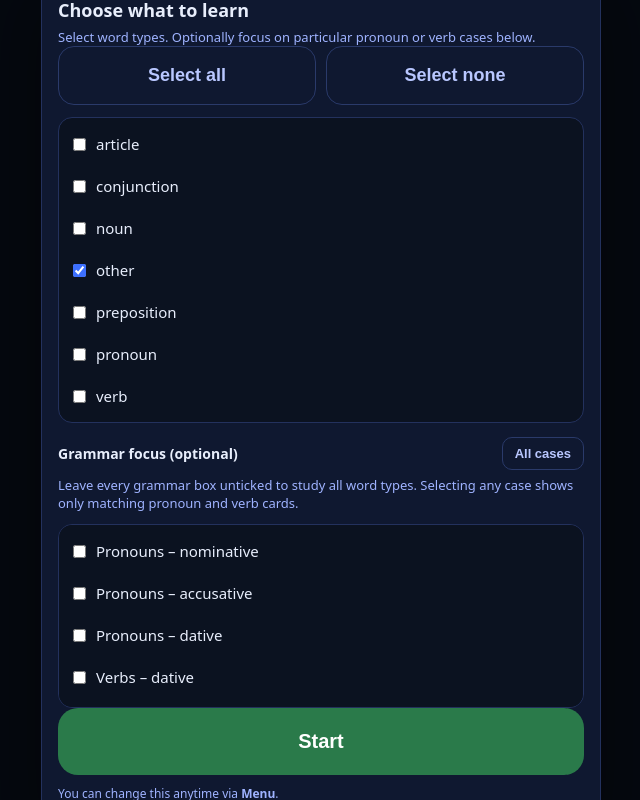
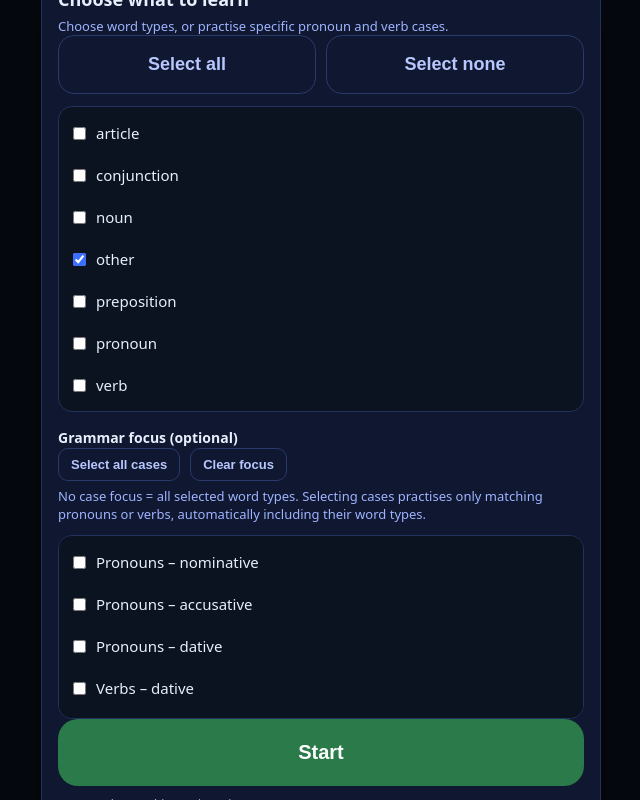
Before and after one commit to adb67/german-flashcards, a plain HTML site: page index.html in a window 1280 px wide. Shown: the whole page, without its empty margins (319-959 px from the left). Drawn offline with Linux system fonts and the light colour scheme.

Commit message:
Clarify select all cases and clear grammar focus actions

```diff
--- a/index.html
+++ b/index.html
@@ -11,7 +11,7 @@
   <section id="menuOverlay" class="overlay hidden" aria-modal="true" role="dialog">
     <div class="overlayCard">
       <div class="overlayTitle">Choose what to learn</div>
-      <div class="overlaySub">Select word types. Optionally focus on particular pronoun or verb cases below.</div>
+      <div class="overlaySub">Choose word types, or practise specific pronoun and verb cases.</div>
 
       <div class="row">
         <button id="selectAllBtn" class="ghost">Select all</button>
@@ -20,9 +20,14 @@
 
       <div id="typeList" class="typeList"></div>
 
-      <div class="row grammarMenuHeading"><strong>Grammar focus (optional)</strong><button id="clearCaseBtn" class="ghost smallButton">All cases</button></div>
-      <div class="overlaySub">Leave every grammar box unticked to study all word types. Selecting any case shows only matching pronoun and verb cards.</div>
+      <div class="grammarMenuHeading"><strong>Grammar focus (optional)</strong></div>
+      <div class="row grammarCaseActions">
+        <button id="selectAllCasesBtn" type="button" class="ghost smallButton">Select all cases</button>
+        <button id="clearCaseBtn" type="button" class="ghost smallButton">Clear focus</button>
+      </div>
+      <div class="overlaySub">No case focus = all selected word types. Selecting cases practises only matching pronouns or verbs, automatically including their word types.</div>
       <div id="caseList" class="typeList caseList"></div>
+      <div class="caseSelectionStatus" id="caseSelectionStatus" role="status" aria-live="polite"></div>
 
       <div class="row">
         <button id="startBtn" class="good">Start</button>
```
